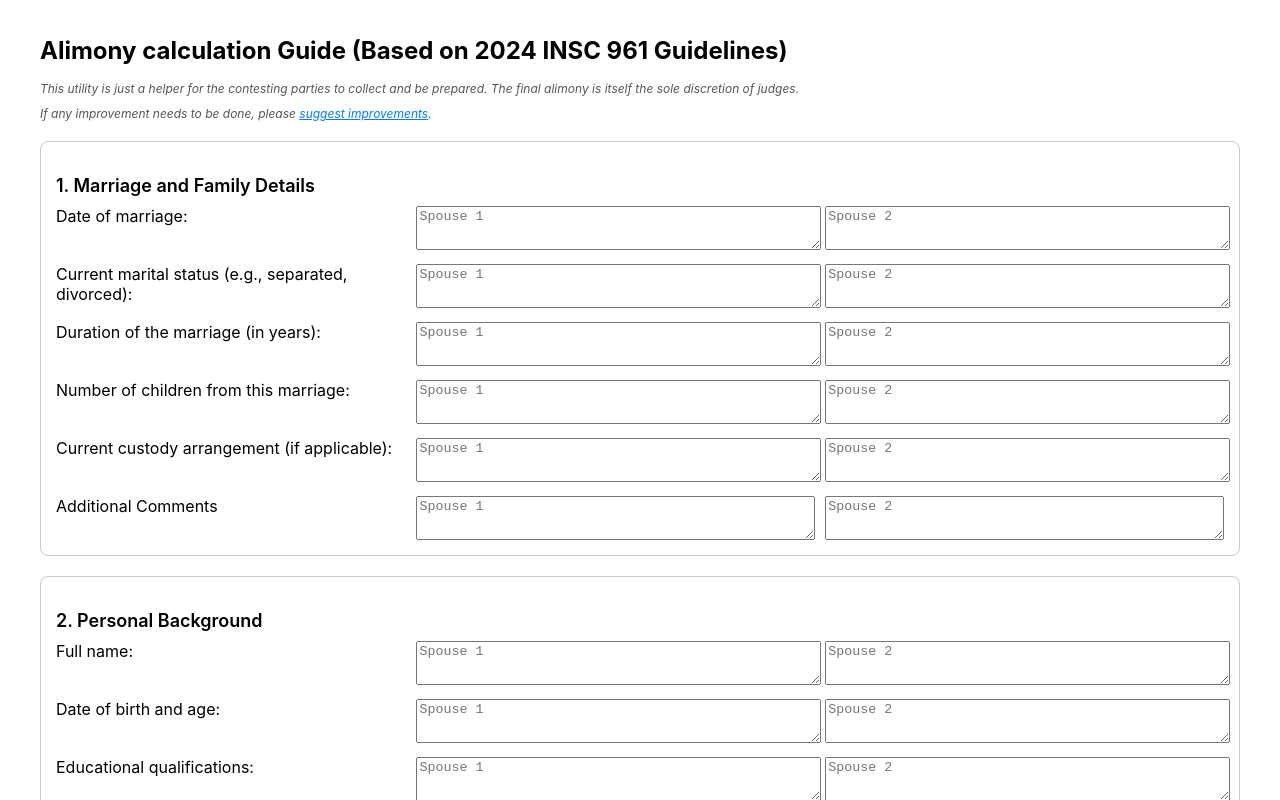
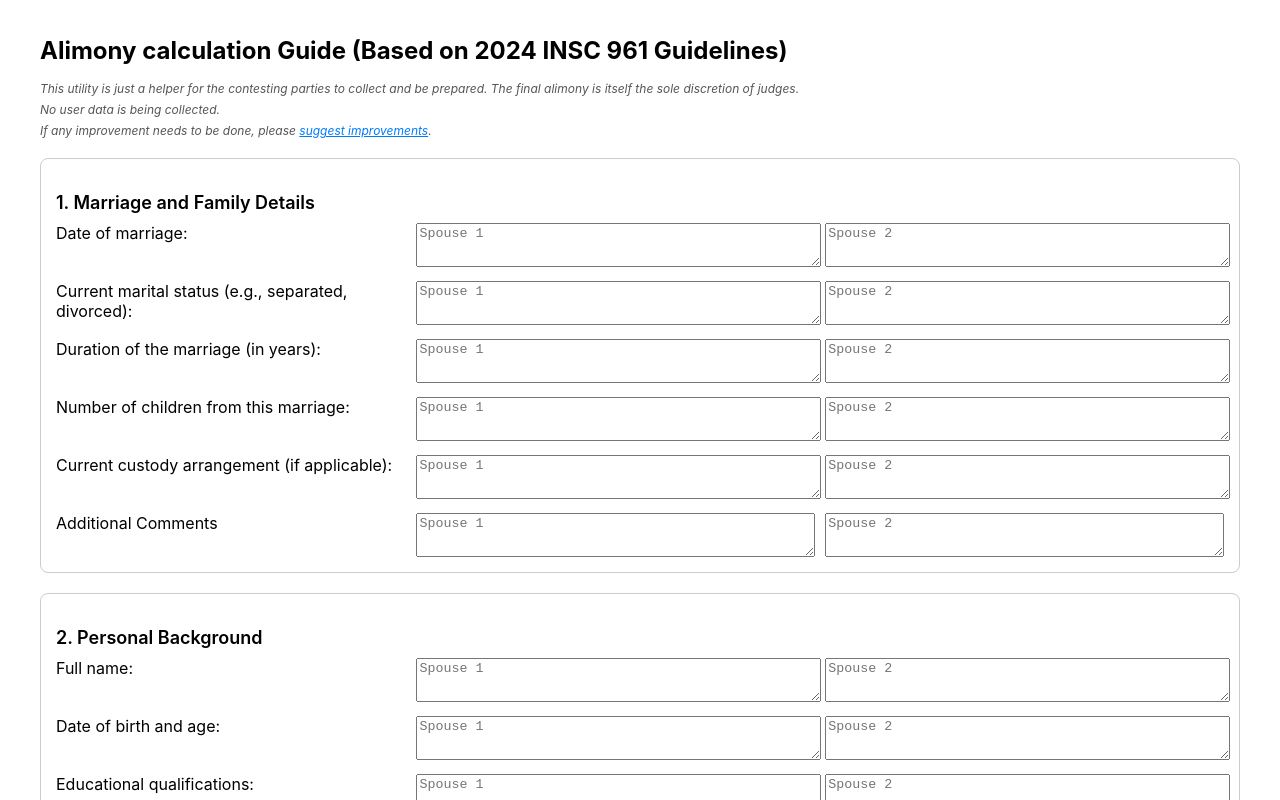
Before and after one commit to dineshr93/alimony-questionnaire, a React (Create React App) app: page / in a window 1280 px wide. Shown: the top 800 px of the page. Built offline with nearby package versions, Linux system fonts and the light colour scheme.

Commit message:
add privacy note

```diff
--- a/src/App.js
+++ b/src/App.js
@@ -209,6 +209,8 @@ export default function AlimonyFormApp() {
 
   // Legal disclaimer note
   const legalNote = "This utility is just a helper for the contesting parties to collect and be prepared. The final alimony is itself the sole discretion of judges.";
+  // Data privacy note
+  const privacyNote = "No user data is being collected.";
   // Feedback link (only for website)
   const feedbackNote = (
     <span>
@@ -219,7 +221,8 @@ export default function AlimonyFormApp() {
   return (
     <div className="container" style={{ padding: '20px', maxWidth: '1200px', margin: 'auto' }}>
       <h1 style={{ fontSize: '24px', fontWeight: 'bold' }}>Alimony calculation Guide (Based on 2024 INSC 961 Guidelines)</h1>
-      <div style={{ fontSize: '12px', color: '#555', marginBottom: '10px', fontStyle: 'italic' }}>{legalNote}</div>
+      <div style={{ fontSize: '12px', color: '#555', marginBottom: '6px', fontStyle: 'italic' }}>{legalNote}</div>
+      <div style={{ fontSize: '12px', color: '#555', marginBottom: '6px', fontStyle: 'italic' }}>{privacyNote}</div>
       <div style={{ fontSize: '12px', color: '#555', marginBottom: '20px', fontStyle: 'italic' }}>{feedbackNote}</div>
       {sections.map((section, i) => (
         <div key={i} style={{ border: '1px solid #ccc', padding: '15px', marginTop: '20px', borderRadius: '8px' }}>
```
